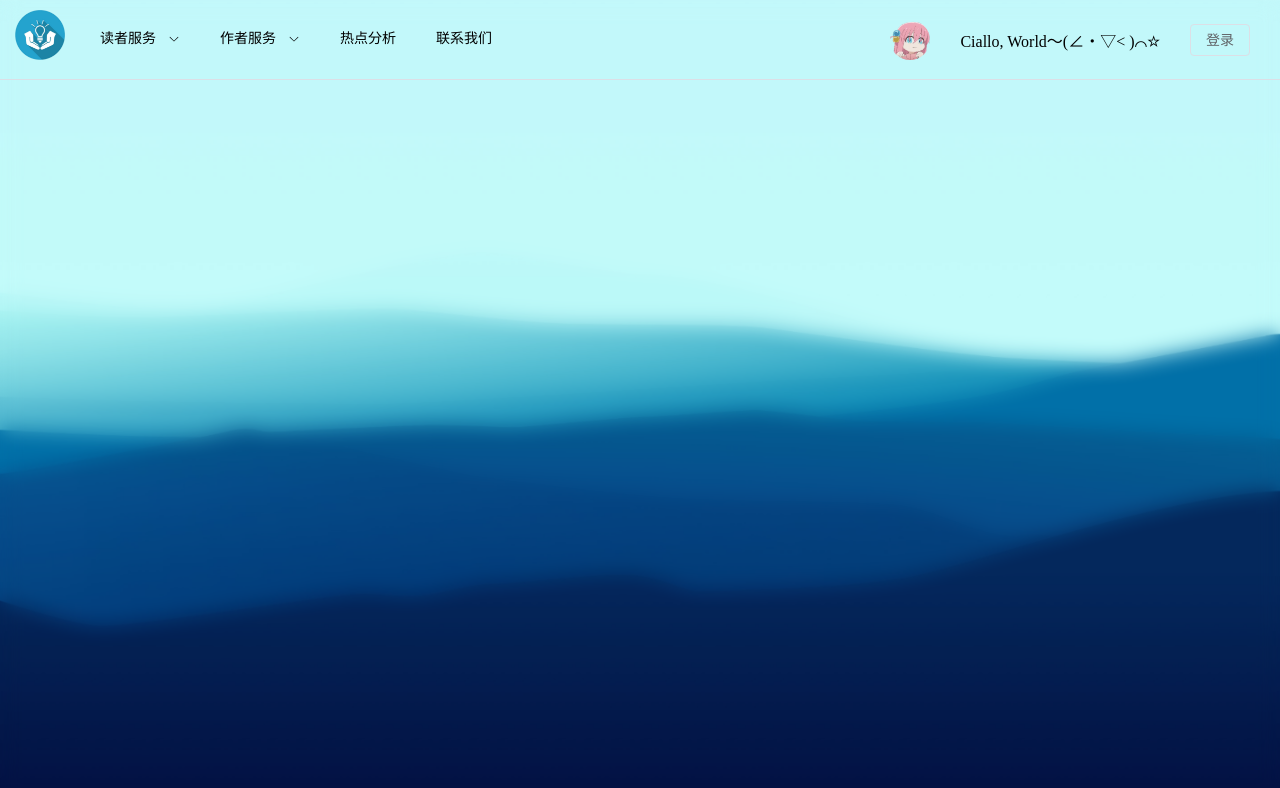
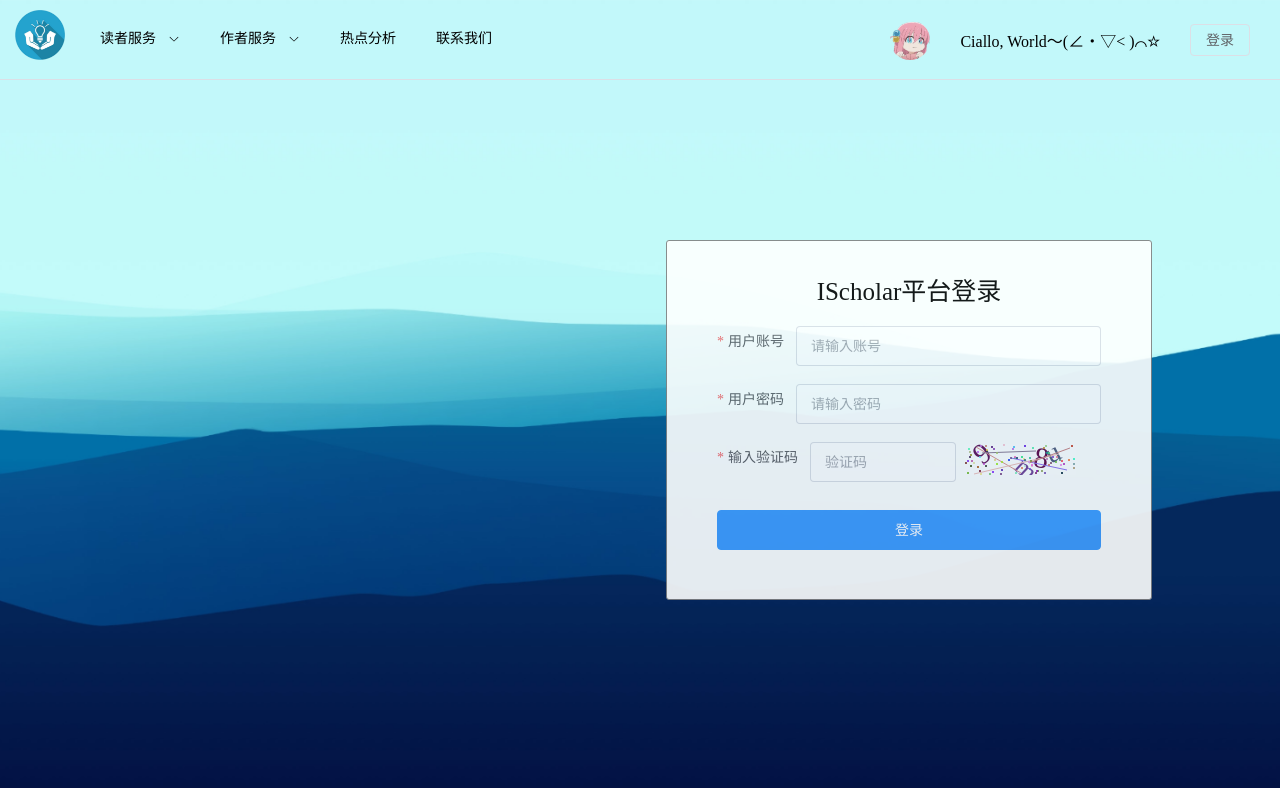
Before and after one commit to Sixiang-Wang/AllPaperEngine-WebApplication, a Vue app: page /login in a window 1280 px wide. Shown: the top 788 px of the page. Built offline with nearby package versions, Linux system fonts and the light colour scheme.

Commit message:
init login view

```diff
--- a/src/App.vue
+++ b/src/App.vue
@@ -16,7 +16,7 @@ const isLogin = computed(()=> {
 
 <template>
   <div :class="['common-layout', { background: isSpecificRoute}]" style="margin:0;padding: 0;">
-    <div v-if="isLogin" class="backgroundBlur"></div>
+<!--    <div v-if="isLogin" class="backgroundBlur"></div>-->
     <el-container style="margin:0;padding: 0;z-index: 1">
       <el-header height="80px" style="margin:0;padding: 0;">
         <Header/>
--- a/src/components/Header.vue
+++ b/src/components/Header.vue
@@ -20,6 +20,9 @@ const route = useRoute();
 const textColor = computed(() => {
   return route.path === '/main' ? '#000000' : '#000000'; // 选择颜色
 });
+const goToLogin = () => {
+  router.push('/login');
+}
 </script>
 
 <template>
@@ -51,7 +54,7 @@ const textColor = computed(() => {
     <div class="header-menu-right" >
       <el-avatar :src="avatar.url" shape="circle" class="user-avatar" @click="goToUserInfo"></el-avatar>
       <span :style="{color: textColor}">Ciallo, {{ user_name }}</span>
-      <el-button style="margin-right: 30px;background-color: transparent">{{ button_index }}</el-button>
+      <el-button @click="goToLogin" style="margin-right: 30px;background-color: transparent">{{ button_index }}</el-button>
     </div>
   </el-menu>
   <div class="h-6"/>
--- /dev/null
+++ b/src/components/SIdentify.vue
@@ -0,0 +1,142 @@
+<template>
+  <div class="s-canvas">
+    <canvas id="s-canvas" :width="contentWidth" :height="contentHeight"></canvas>
+  </div>
+</template>
+<script>
+export default {
+  name: 'SIdentity',
+  props: {
+    identifyCode: {
+      type: String,
+      default: '1234'
+    },
+    fontSizeMin: {
+      type: Number,
+      default: 25
+    },
+    fontSizeMax: {
+      type: Number,
+      default: 30
+    },
+    backgroundColorMin: {
+      type: Number,
+      default: 255
+    },
+    backgroundColorMax: {
+      type: Number,
+      default: 255
+    },
+    colorMin: {
+      type: Number,
+      default: 0
+    },
+    colorMax: {
+      type: Number,
+      default: 160
+    },
+    lineColorMin: {
+      type: Number,
+      default: 100
+    },
+    lineColorMax: {
+      type: Number,
+      default: 255
+    },
+    dotColorMin: {
+      type: Number,
+      default: 0
+    },
+    dotColorMax: {
+      type: Number,
+      default: 255
+    },
+    contentWidth: {
+      type: Number,
+      default: 112
+    },
+    contentHeight: {
+      type: Number,
+      default: 31
+    }
+  },
+  methods: {
+    // 生成一个随机数
+    randomNum(min, max) {
+      return Math.floor(Math.random() * (max - min) + min)
+    },
+    // 生成一个随机的颜色
+    randomColor(min, max) {
+      let r = this.randomNum(min, max)
+      let g = this.randomNum(min, max)
+      let b = this.randomNum(min, max)
+      return 'rgb(' + r + ',' + g + ',' + b + ')'
+    },
+    drawPic() {
+      let canvas = document.getElementById('s-canvas')
+      let ctx = canvas.getContext('2d')
+      ctx.textBaseline = 'bottom'
+      // 绘制背景
+      ctx.fillStyle = this.randomColor(this.backgroundColorMin, this.backgroundColorMax)
+      ctx.fillRect(0, 0, this.contentWidth, this.contentHeight)
+      // 绘制文字
+      for (let i = 0; i < this.identifyCode.length; i++) {
+        this.drawText(ctx, this.identifyCode[i], i)
+      }
+      this.drawLine(ctx)
+      this.drawDot(ctx)
+    },
+    drawText(ctx, txt, i) {
+      ctx.fillStyle = this.randomColor(this.colorMin, this.colorMax)
+      ctx.font = this.randomNum(this.fontSizeMin, this.fontSizeMax) + 'px SimHei'
+      let x = (i + 1) * (this.contentWidth / (this.identifyCode.length + 1))
+      let y = this.randomNum(this.fontSizeMax, this.contentHeight - 5)
+      var deg = this.randomNum(-45, 45)
+      // 修改坐标原点和旋转角度
+      ctx.translate(x, y)
+      ctx.rotate(deg * Math.PI / 180)
+      ctx.fillText(txt, 0, 0)
+      // 恢复坐标原点和旋转角度
+      ctx.rotate(-deg * Math.PI / 180)
+      ctx.translate(-x, -y)
+    },
+    drawLine(ctx) {
+      // 绘制干扰线
+      for (let i = 0; i < 5; i++) {
+        ctx.strokeStyle = this.randomColor(this.lineColorMin, this.lineColorMax)
+        ctx.beginPath()
+        ctx.moveTo(this.randomNum(0, this.contentWidth), this.randomNum(0, this.contentHeight))
+        ctx.lineTo(this.randomNum(0, this.contentWidth), this.randomNum(0, this.contentHeight))
+        ctx.stroke()
+      }
+    },
+    drawDot(ctx) {
+      // 绘制干扰点
+      for (let i = 0; i < 80; i++) {
+        ctx.fillStyle = this.randomColor(0, 255)
+        ctx.beginPath()
+        ctx.arc(this.randomNum(0, this.contentWidth), this.randomNum(0, this.contentHeight), 1, 0, 2 * Math.PI)
+        ctx.fill()
+      }
+    }
+  },
+  watch: {
+    identifyCode() {
+      this.drawPic()
+    }
+  },
+  mounted() {
+    this.drawPic()
+  }
+}
+</script>
+<style scoped>
+.s-canvas {
+  height: 38px;
+
+}
+.s-canvas canvas{
+  margin-top: 1px;
+  margin-left: 8px;
+}
+</style>
--- a/src/css/basic.css
+++ b/src/css/basic.css
@@ -25,7 +25,9 @@
     background-repeat: no-repeat;
     background-position: center;
 }
-
+.component {
+    margin-bottom: 5%;
+}
 .backgroundBlur {
     position: absolute;
     top: 0;
--- a/src/css/login.css
+++ b/src/css/login.css
@@ -0,0 +1,18 @@
+.login-div {
+    position: absolute;
+    top: 30%;
+    right: 10%; /* 从右侧开始，距离视口右侧 10% 的位置 */
+    width: 30%; /* 宽度可以根据需要调整 */
+    background-color: rgb(254, 255, 254);
+    border: 1px solid gray;
+    border-radius: 3px;
+    padding: 30px 50px;
+    opacity: 0.9;
+    z-index: 1; /* 确保 div 在背景图片之上 */
+    display: flex;
+    flex-direction: column;
+}
+.login-title {
+    font-size: 25px;
+    font-weight: 450;
+}
--- a/src/views/Login.vue
+++ b/src/views/Login.vue
@@ -1,11 +1,117 @@
 <script setup>
+import { ref, reactive, onMounted} from 'vue'
+import SIdentify from "../components/SIdentify.vue"
+import {ElMessage} from "element-plus";
+import router from "@/router/index.js";
+const identifyCode = ref('');
+const identifyCodes = '1234567890abcdefghijklmnopqrstuvwxyz'
+const loginForm = ref({
+  mail: '',
+  password: '',
+  validation: ''
+})
+const loginFormRef=ref(null)
+const loginRule = ref({
+  mail: [
+    { required: true, message: '请输入有效姓名', trigger: 'blur'}
+  ],
+  password: [
+    {required: true, message: '请输入密码', trigger: 'blur'}
+  ],
+  validation: [
+    {required: true, message: '请输入验证码！', trigger: 'blur'}
+  ]
+})
+const randomNum = (min, max) => {
+  return Math.floor(Math.random() * (max - min) + min);
+};
 
+const refreshCode = () => {
+  identifyCode.value = '';
+  makeCode(identifyCodes, 4);
+};
+
+const makeCode = (o, l) => {
+  for (let i = 0; i < l; i++) {
+    identifyCode.value += identifyCodes[randomNum(0, identifyCodes.length)];
+  }
+  console.log("验证码", identifyCode.value);
+};
+
+const checkCaptcha = () => {
+  if (code.value === "") {
+    alert("请输入验证码");
+    return false;
+  }
+  if (identifyCode.value !== code.value) {
+    code.value = '';
+    refreshCode();
+    alert("请输入正确的验证码");
+    return false;
+  }
+  console.log("验证码正确");
+  return true;
+};
+
+onMounted(() => {
+  identifyCode.value = '';
+  makeCode(identifyCodes, 4);
+});
+const login =  async() => {
+  if(loginForm.value.mail === "admin" && loginForm.value.password === "admin"){
+    ElMessage.success("登陆成功！");
+    router.push('/main');
+  }else{
+    ElMessage.warning("登录失败");
+  }
+}
 </script>
 
 <template>
-
+  <div class="login-div component">
+    <div class="component" style="display: flex; justify-content: center;">
+      <span class="login-title">IScholar平台登录</span>
+    </div>
+    <el-form :label-position="right"
+             :model="loginForm"
+             :rules="loginRule"
+             ref="loginFormRef"
+    >
+      <el-form-item label="用户账号"
+                    prop="mail">
+        <el-input v-model="loginForm.mail"
+                  placeholder="请输入账号"
+                  size="large"
+                  clearable></el-input>
+      </el-form-item>
+      <el-form-item label="用户密码"
+                    prop="password">
+        <el-input v-model="loginForm.password"
+                  placeholder="请输入密码"
+                  size="large"
+                  show-password
+                  clearable></el-input>
+      </el-form-item>
+      <el-form-item label="输入验证码"
+                    prop="validation">
+        <el-input v-model="loginForm.validation"
+                  placeholder="验证码"
+                  size="large"
+                  style="width: 50%;"></el-input>
+        <div @click="refreshCode">
+          <s-identify :identifyCode="identifyCode"></s-identify>
+        </div>
+      </el-form-item>
+    </el-form>
+    <div class="component" style="display: flex; justify-content: center;margin-top: 10px;">
+      <el-button @keyup.enter="login(loginForm)" @click="login(loginForm)" type="primary" style="width: 100%; height:40px;">登录</el-button>
+    </div>
+  </div>
 </template>
 
 <style scoped>
 @import "@/css/basic.css";
+@import "@/css/login.css";
+
+
 </style>
```
